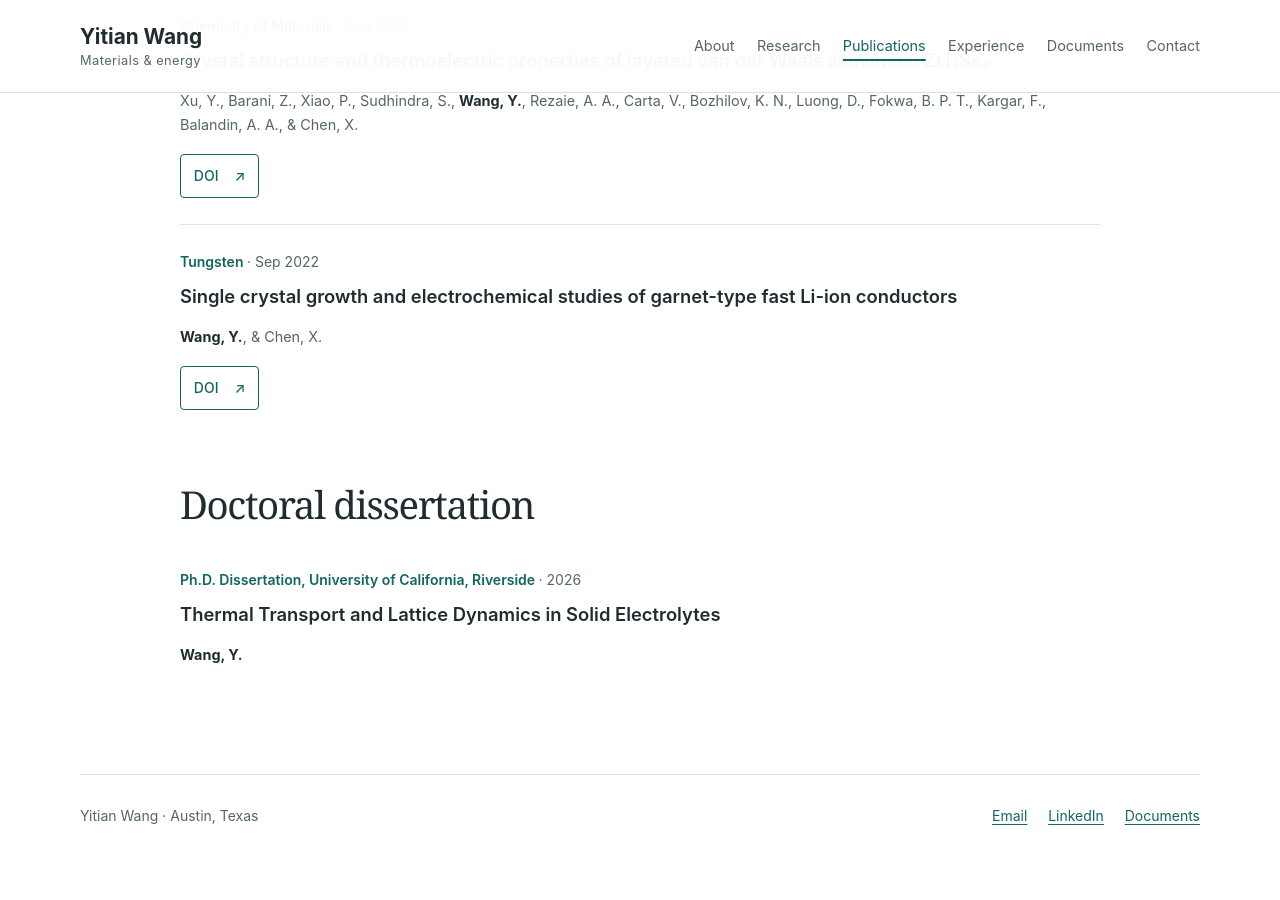
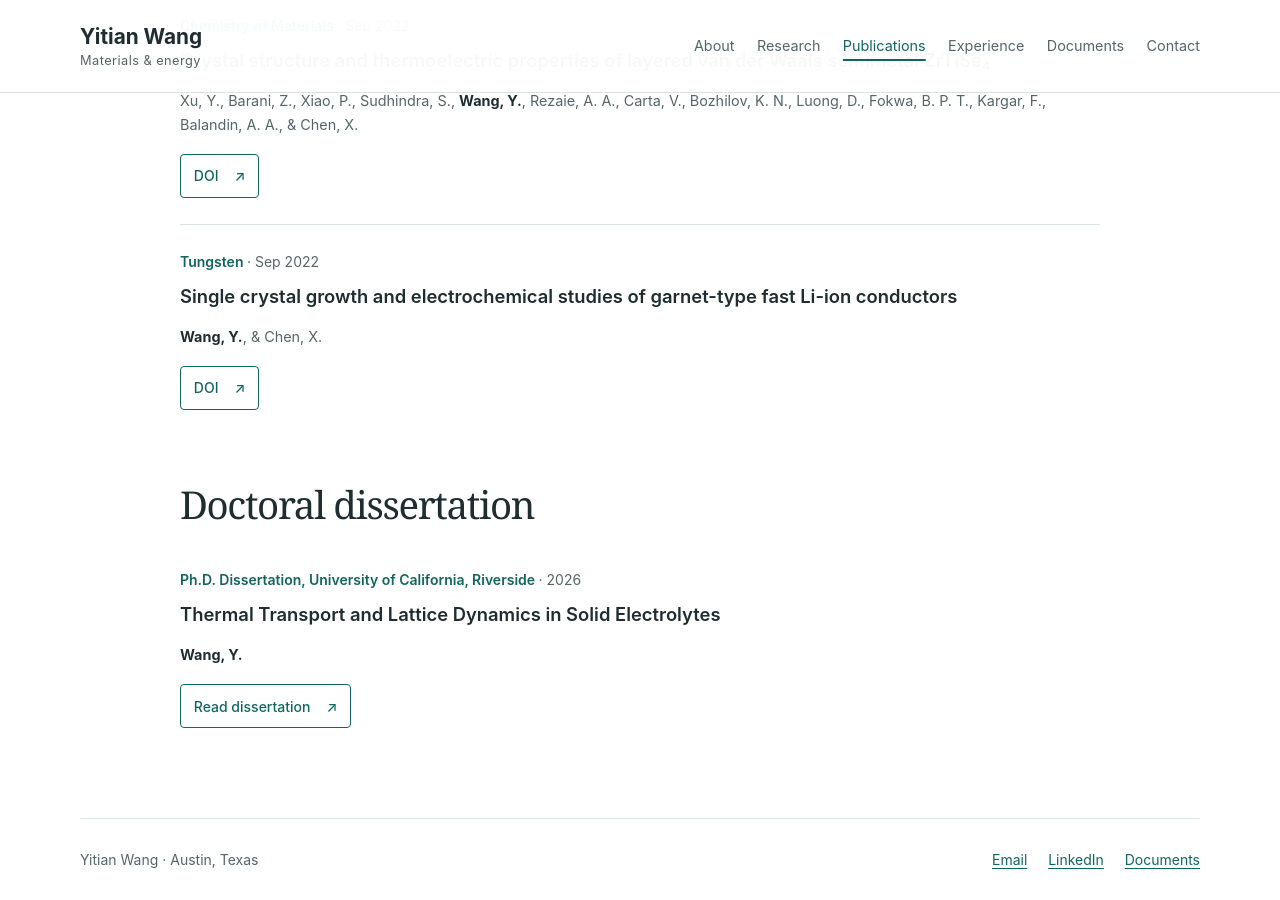
Before and after one commit to cosmotim/cosmotim.github.io, a Jekyll site: the page built from publications.md, in a window 1280 px wide and 900 px high, scrolled down 2124 px. Built offline with Jekyll 4.4.1, drawn with Linux system fonts in a browser that asks for light colours; before the commit the page ends 2980 px from its top, so only the background shows below that.

Commit message:
Add dissertation access link to publications

```diff
--- a/_data/publications.json
+++ b/_data/publications.json
@@ -2,6 +2,7 @@
   {
     "title": "Thermal Transport and Lattice Dynamics in Solid Electrolytes",
     "doi": null,
+    "url": "https://ezproxy.lib.utexas.edu/login?url=https://www.proquest.com/dissertations-theses/thermal-transport-lattice-dynamics-solid/docview/3365388180/se-2?accountid=7118",
     "journal": "Ph.D. Dissertation, University of California, Riverside",
     "date": "2026",
     "authors": "**Wang, Y.**",
--- a/_includes/publication.html
+++ b/_includes/publication.html
@@ -2,5 +2,5 @@
   <div class="publication-meta">{{ include.paper.journal }} <span>· {{ include.paper.date }}</span>{% if include.paper.journal == 'Applied Physics Reviews' %}<span class="badge">Review</span>{% endif %}</div>
   <h3>{{ include.paper.title }}</h3>
   {% if include.full %}<div class="authors">{{ include.paper.authors | markdownify }}</div>{% endif %}
-  <div class="button-row">{% if include.paper.doi %}<a class="button button-small" href="{{ include.paper.doi }}" aria-label="DOI: {{ include.paper.title | escape }}">DOI <span aria-hidden="true">↗</span></a>{% endif %}{% if include.paper.cover %}<a class="text-link" href="{{ include.paper.cover }}">Journal front cover <span aria-hidden="true">↗</span></a>{% endif %}</div>
+  <div class="button-row">{% if include.paper.doi %}<a class="button button-small" href="{{ include.paper.doi }}" aria-label="DOI: {{ include.paper.title | escape }}">DOI <span aria-hidden="true">↗</span></a>{% endif %}{% if include.paper.url %}<a class="button button-small" href="{{ include.paper.url | escape }}" aria-label="Read dissertation: {{ include.paper.title | escape }}">Read dissertation <span aria-hidden="true">↗</span></a>{% endif %}{% if include.paper.cover %}<a class="text-link" href="{{ include.paper.cover }}">Journal front cover <span aria-hidden="true">↗</span></a>{% endif %}</div>
 </article>
```
